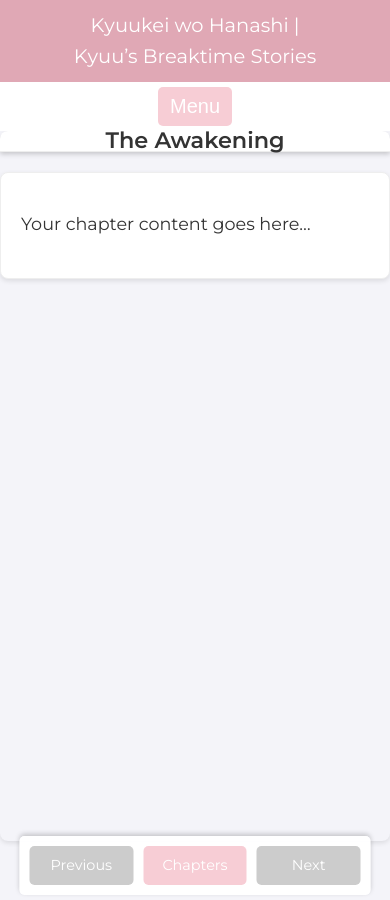
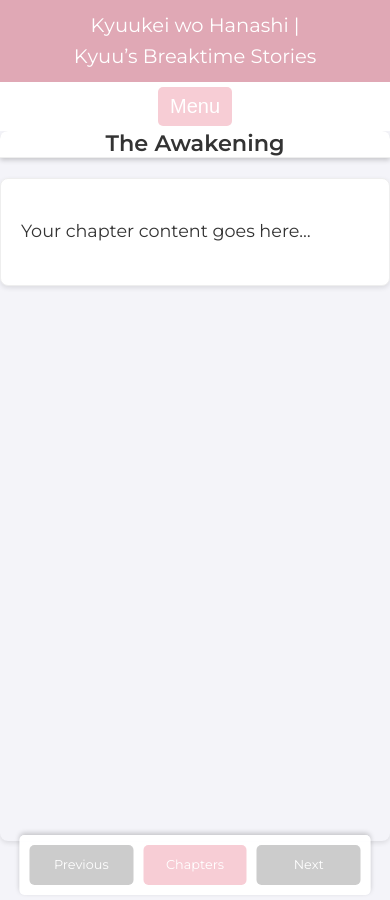
Before and after one commit to Saiminator/Kyuukei, a Jekyll site: the page built from _chapters/shimi-chapter1.md, in a window 390 px wide. Built offline with Jekyll 4.4.1, drawn with Linux system fonts in a browser that asks for light colours.

Commit message:
Update style.css

```diff
--- a/css/style.css
+++ b/css/style.css
@@ -519,94 +519,16 @@
 .chapter-nav .nav-button {
   flex: 1;
   text-align: center;
-  padding: 8px;
+  padding: 10px;
   background: #f7cdd5;
   color: #fff;
   border-radius: 5px;
   text-decoration: none;
   transition: background 0.3s ease;
   margin: 0 5px;
-  font-size: 0.9rem;
 }
 .chapter-nav .nav-button:hover {
   background: #e0a8b5;
-}
-/* Optional: Style for disabled buttons (if no previous/next chapter available) */
-.chapter-nav .nav-button.disabled {
-  background: #ccc;
-  pointer-events: none;
-}
-
-/* Fixed Chapter Navigation that stays within the main content container */
-.chapter-nav {
-  position: fixed;
-  bottom: 10px;
-  left: 50%;
-  transform: translateX(-50%);
-  width: 60%;  /* For desktop */
-  background: rgba(255, 255, 255, 0.97);
-  box-shadow: 0 -2px 5px rgba(0,0,0,0.2);
-  z-index: 1000;
-  border-radius: 5px;
-  padding: 5px 0;
-}
-
-.chapter-nav-container {
-  display: flex;
-  justify-content: space-around;
-  align-items: center;
-  padding: 5px;
-}
-
-.nav-button {
-  flex: 1;
-  text-align: center;
-  padding: 8px;
-  background: #f7cdd5;
-  color: #fff;
-  border-radius: 5px;
-  text-decoration: none;
-  transition: background 0.3s ease;
-  margin: 0 5px;
-  font-size: 0.9rem;
-}
-
-.nav-button:hover {
-  background: #e0a8b5;
-}
-
-.nav-button.disabled {
-  background: #ccc;
-  pointer-events: none;
-}
-
-/* Mobile Adjustments */
-@media (max-width: 600px) {
-  .chapter-nav {
-    width: 90%;  /* Increase width on mobile */
-    bottom: 5px; /* Slightly adjust bottom margin if needed */
-  }
-  .nav-button {
-    font-size: 0.8rem;
-    padding: 6px;
-    margin: 0 3px;
-  }
-}
-
-.chapter-preview {
-  display: flex;
-  align-items: center;
-  text-decoration: none;
-  color: inherit;
-  border: 1px solid #ddd;
-  border-radius: 8px;
-  margin-bottom: 20px;
-  padding: 10px;
-  transition: transform 0.3s ease, background 0.3s ease, box-shadow 0.3s ease;
-}
-.chapter-preview:hover {
-  transform: translateY(-3px);
-  box-shadow: 0 3px 6px rgba(0,0,0,0.15);
 }
 
 /* =====================================================
@@ -719,21 +641,22 @@
   border-right: 1px solid #eee;
 }
 
-/* Back to Character Selection Button styled in Orby Pink */
-.character-detail .left-panel .back-select-btn {
+/* Back to Character Selection Button styled in Blue */
+.character-detail .back-select-btn {
   display: inline-block;
   margin-bottom: 20px;
   padding: 8px 12px;
   font-size: 0.9em;
-  background: #f7cdd5;  /* Orby Pink */
-  color: #fff;
-  border: none;
-  border-radius: 5px;
-  cursor: pointer;
-  box-shadow: 0 2px 4px rgba(0,0,0,0.2);
+  background: #f7cdd5 !important;
+  color: #fff !important;
+  border: none !important;
+  border-radius: 4px !important;
+  cursor: pointer !important;
+  box-shadow: 0 2px 4px rgba(0,0,0,0.2) !important;
 }
-.character-detail .left-panel .back-select-btn:hover {
-  background: #e0a8b5;  /* Darker shade on hover */
+
+.character-detail .back-select-btn:hover {
+  background: #e0a8b5 !important;
 }
 
 .section-title {
@@ -887,12 +810,12 @@
 /* =====================================================
    21. SPOILER BUTTON & QUESTIONS TITLE STYLING
 ===================================================== */
-/* Updated global spoiler button styling to match Orby Pink theme */
+/* Style the global spoiler button on the questions page */
 #spoiler-toggle {
   display: block;
   margin: 20px auto;
   padding: 8px 12px;
-  background-color: #f7cdd5; /* Orby Pink */
+  background-color: #f7cdd5;
   color: #fff;
   border: none;
   border-radius: 5px;
@@ -901,7 +824,7 @@
   transition: background 0.3s ease;
 }
 #spoiler-toggle:hover {
-  background-color: #e0a8b5; /* Darker shade on hover */
+  background-color: #e0a8b5;
 }
 
 /* Change the title color for question entries to dark gray */
@@ -910,23 +833,57 @@
   color: #333;
 }
 
-/* -----------------------------------------------------------
-   Back to Stories Button (Back to Chapters List)
-   Updated to match the size and color of back-select-btn
------------------------------------------------------------ */
-.back-to-stories-button {
-  display: inline-block;
-  margin: 20px 0;
-  padding: 8px 12px;
-  background: #f7cdd5;
+.character-detail .back-select-btn {
+  background-color: #f7cdd5 !important;
+  color: #fff !important;
+  border: none !important;
+  border-radius: 4px !important;
+  padding: 8px 12px !important;
+  font-size: 0.9rem !important;
+  cursor: pointer !important;
+  box-shadow: 0 2px 4px rgba(0,0,0,0.2) !important;
+}
+
+.character-detail .back-select-btn:hover {
+  background-color: #e0a8b5 !important;
+}
+
+@media (max-width: 800px) {
+  .section-header h1 {
+    font-size: 1.6rem;  /* Adjust this value as needed */
+    line-height: 1.6rem;
+  }
+}
+
+/* Container for the section (tab) buttons */
+.character-sort-tabs {
+  display: flex;
+  justify-content: center;
+  align-items: center;
+  margin: 1rem auto;  /* Adjusted vertical spacing */
+}
+
+/* Style for each tab button */
+.character-sort-tabs .sort-tab {
+  background-color: #f7cdd5;  /* Orby pink */
   color: #fff;
+  border: none;
   border-radius: 5px;
-  text-decoration: none;
+  padding: 8px 15px;  /* matching main nav's button style */
+  margin: 0 15px;    /* left/right spacing similar to desktop nav */
+  cursor: pointer;
+  font-size: 1rem;
   transition: background 0.3s ease;
-  font-size: 0.9rem;
 }
-.back-to-stories-button:hover {
-  background: #e0a8b5;
+
+/* Hover state */
+.character-sort-tabs .sort-tab:hover {
+  background-color: #e0a8b5; /* Darker shade on hover */
+}
+
+/* Active tab */
+.character-sort-tabs .sort-tab.active {
+  background-color: #e0a8b5;
 }
 
 /* =====================================================
@@ -1034,6 +991,158 @@
   border-radius: 8px;
   margin-bottom: 20px;
   padding: 10px;
+  transition: background 0.3s ease;
+}
+.chapter-preview:hover {
+  background: #f7f7f7;
+}
+.chapter-image {
+  flex: 0 0 150px;
+  height: 150px;
+  margin-right: 20px;
+  border: 1px solid #ddd;
+  border-radius: 5px;
+  overflow: hidden;
+}
+.chapter-image img {
+  width: 100%;
+  height: 100%;
+  object-fit: cover;
+}
+.chapter-details {
+  flex: 1;
+}
+.chapter-details h2 {
+  margin: 0 0 5px;
+  font-size: 1.2em;
+}
+.chapter-details p {
+  margin: 0;
+  color: #555;
+  font-size: 0.9em;
+}
+
+.back-to-stories-button {
+  display: inline-block;
+  margin: 20px 0;
+  padding: 8px 12px;
+  background: #f7cdd5;
+  color: #fff;
+  border-radius: 5px;
+  text-decoration: none;
+  transition: background 0.3s ease;
+  font-size: 0.9rem;
+}
+.back-to-stories-button:hover {
+  background: #e0a8b5;
+}
+
+/* Fixed Chapter Navigation at Bottom */
+.chapter-nav {
+  position: fixed;
+  bottom: 0;
+  left: 0;
+  width: 100%;
+  background: rgba(255, 255, 255, 0.97);
+  box-shadow: 0 -2px 5px rgba(0,0,0,0.2);
+  z-index: 1000;
+}
+
+.chapter-nav-container {
+  max-width: 1120px;
+  margin: 0 auto;
+  display: flex;
+  justify-content: space-around;
+  padding: 10px;
+}
+
+.nav-button {
+  flex: 1;
+  text-align: center;
+  padding: 10px;
+  background: #f7cdd5;
+  color: #fff;
+  border-radius: 5px;
+  text-decoration: none;
+  transition: background 0.3s ease;
+  margin: 0 5px;
+}
+
+.nav-button:hover {
+  background: #e0a8b5;
+}
+
+/* Optional: Style for disabled buttons (if no previous/next chapter available) */
+.nav-button.disabled {
+  background: #ccc;
+  pointer-events: none;
+}
+
+/* Fixed Chapter Navigation that stays within the main content container */
+.chapter-nav {
+  position: fixed;
+  bottom: 10px;
+  left: 50%;
+  transform: translateX(-50%);
+  width: 60%;  /* For desktop */
+  background: rgba(255, 255, 255, 0.97);
+  box-shadow: 0 -2px 5px rgba(0,0,0,0.2);
+  z-index: 1000;
+  border-radius: 5px;
+  padding: 5px 0;
+}
+
+.chapter-nav-container {
+  display: flex;
+  justify-content: space-around;
+  align-items: center;
+  padding: 5px;
+}
+
+.nav-button {
+  flex: 1;
+  text-align: center;
+  padding: 8px;
+  background: #f7cdd5;
+  color: #fff;
+  border-radius: 5px;
+  text-decoration: none;
+  transition: background 0.3s ease;
+  margin: 0 5px;
+  font-size: 0.9rem;
+}
+
+.nav-button:hover {
+  background: #e0a8b5;
+}
+
+.nav-button.disabled {
+  background: #ccc;
+  pointer-events: none;
+}
+
+/* Mobile Adjustments */
+@media (max-width: 600px) {
+  .chapter-nav {
+    width: 90%;  /* Increase width on mobile */
+    bottom: 5px; /* Slightly adjust bottom margin if needed */
+  }
+  .nav-button {
+    font-size: 0.8rem;
+    padding: 6px;
+    margin: 0 3px;
+  }
+}
+
+.chapter-preview {
+  display: flex;
+  align-items: center;
+  text-decoration: none;
+  color: inherit;
+  border: 1px solid #ddd;
+  border-radius: 8px;
+  margin-bottom: 20px;
+  padding: 10px;
   transition: transform 0.3s ease, background 0.3s ease, box-shadow 0.3s ease;
 }
 .chapter-preview:hover {
```
